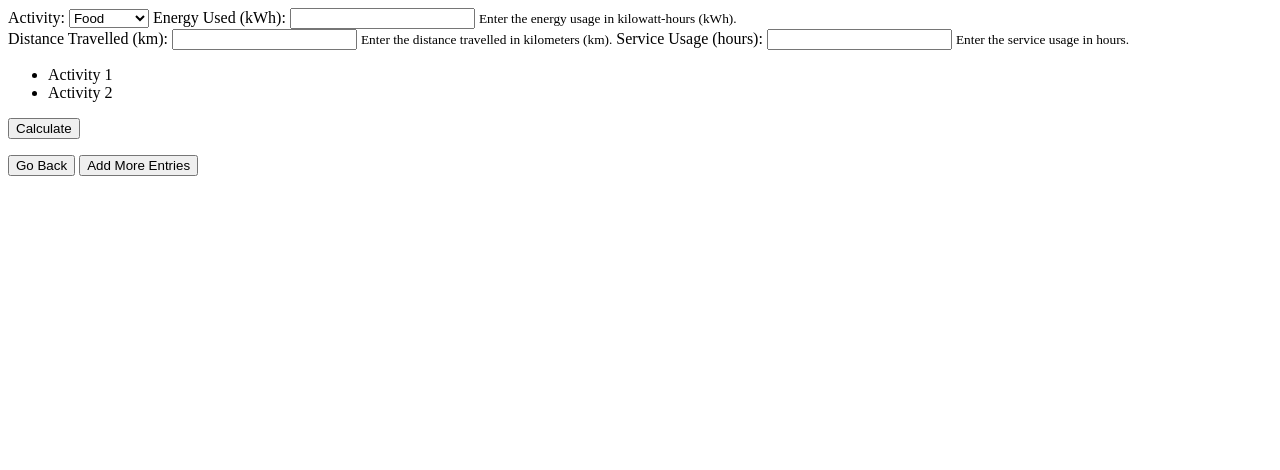
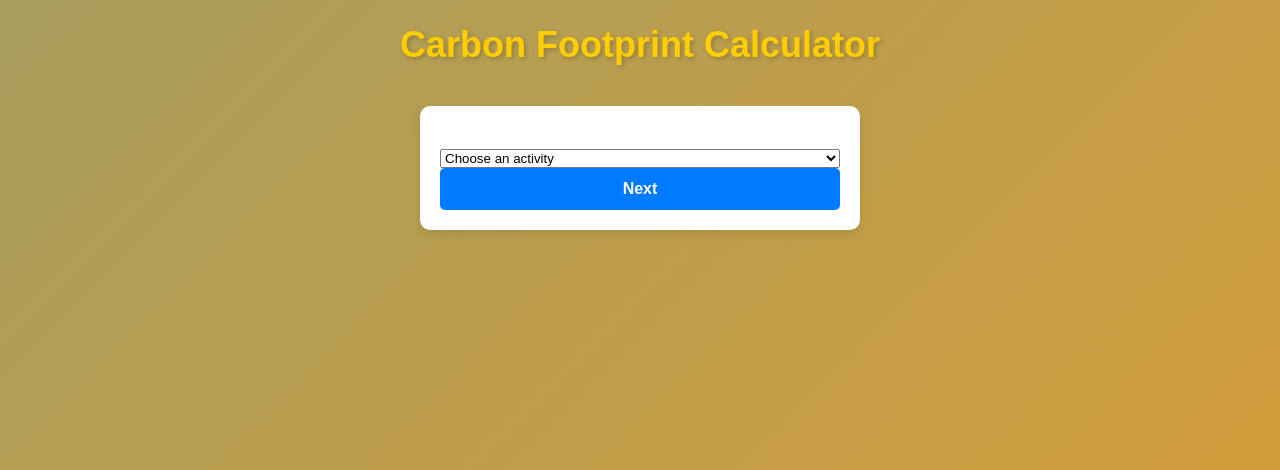
Before and after one commit to alikhan37544/Carbon_Footprint_Calculator, a Flask app: page / in a window 1280 px wide. Shown: the top 470 px of the page. Run offline with Flask 3, Linux system fonts and the light colour scheme.

Commit message:
Update index.html

```diff
--- a/templates/index.html
+++ b/templates/index.html
@@ -1,39 +1,77 @@
-<label for="activity">Activity:</label>
+<!DOCTYPE html>
+<html>
+<head>
+    <title>Carbon Footprint Calculator</title>
+    <link rel="stylesheet" href="{{ url_for('serve_static', filename='css/style.css') }}">
+</head>
+<body>
+    <h1>Carbon Footprint Calculator</h1>
+    <div class="form-container" id="form-container">
+        <form id="carbon-form">
+            <label for="activity">Select Activity:</label>
             <select name="activity" id="activity" required>
+                <option value="">Choose an activity</option>
                 <option value="food">Food</option>
                 <option value="electricity">Electricity</option>
                 <option value="travel">Travel</option>
                 <option value="services">Services</option>
-    <!-- Add other options for different activities as needed -->
             </select>
+            <button type="submit" id="next-button">Next</button>
+        </form>
+    </div>
+
+    <div class="form-container" id="energy-container" style="display: none;">
+        <form id="energy-form">
             <label for="energy_used">Energy Used (kWh):</label>
             <input type="number" name="energy_used" id="energy_used" step="0.01" required>
             <small class="input-info">Enter the energy usage in kilowatt-hours (kWh).</small>
-<!-- Additional use cases -->
-<div id="additional-use-cases">
-    <label for="distance_travelled">Distance Travelled (km):</label>
-    <input type="number" name="distance_travelled" id="distance_travelled" step="0.01">
+            <button type="submit" class="back-button" data-previous-section="form-container">Back</button>
+            <button type="submit" class="next-button" data-next-section="food-container">Next</button>
+        </form>
+    </div>
+
+    <div id="additional-use-cases" style="display: none;">
+        <!-- Food -->
+        <div class="use-case" id="food-container">
+            <form id="food-form">
+                <label for="food_usage">Food Usage (kg):</label>
+                <input type="number" name="food_usage" id="food_usage" step="0.01">
+                <small class="input-info">Enter the food usage in kilograms (kg).</small>
+                <button type="submit" class="back-button" data-previous-section="energy-container">Back</button>
+                <button type="submit" class="next-button" data-next-section="travel-container">Next</button>
+            </form>
+        </div>
+
+        <!-- Travel -->
+        <div class="use-case" id="travel-container">
+            <form id="travel-form">
+                <label for="travel_distance">Distance Travelled (km):</label>
+                <input type="number" name="travel_distance" id="travel_distance" step="0.01">
                 <small class="input-info">Enter the distance travelled in kilometers (km).</small>
+                <button type="submit" class="back-button" data-previous-section="food-container">Back</button>
+                <button type="submit" class="next-button" data-next-section="services-container">Next</button>
+            </form>
+        </div>
 
+        <!-- Service -->
+        <div class="use-case" id="services-container">
+            <form id="services-form">
                 <label for="service_usage">Service Usage (hours):</label>
                 <input type="number" name="service_usage" id="service_usage" step="0.01">
                 <small class="input-info">Enter the service usage in hours.</small>
-
-    <ul>
-        <li>Activity 1</li>
-        <li>Activity 2</li>
-        <!-- Add other list items as needed -->
-    </ul>
-</div>
-
+                <button type="submit" class="back-button" data-previous-section="travel-container">Back</button>
                 <button type="submit">Calculate</button>
             </form>
         </div>
-<div id="result-container">
+    </div>
+
+    <div id="result-container" style="display: none;">
         <p id="result-text"></p>
         <button id="go-back-button">Go Back</button>
         <button id="add-more-button">Add More Entries</button>
     </div>
+
+    <script src="https://code.jquery.com/jquery-3.6.0.min.js"></script>
     <script src="{{ url_for('serve_static', filename='js/script.js') }}"></script>
 </body>
 </html>
```
Lines whose indentation alone changed are shown as unchanged.
